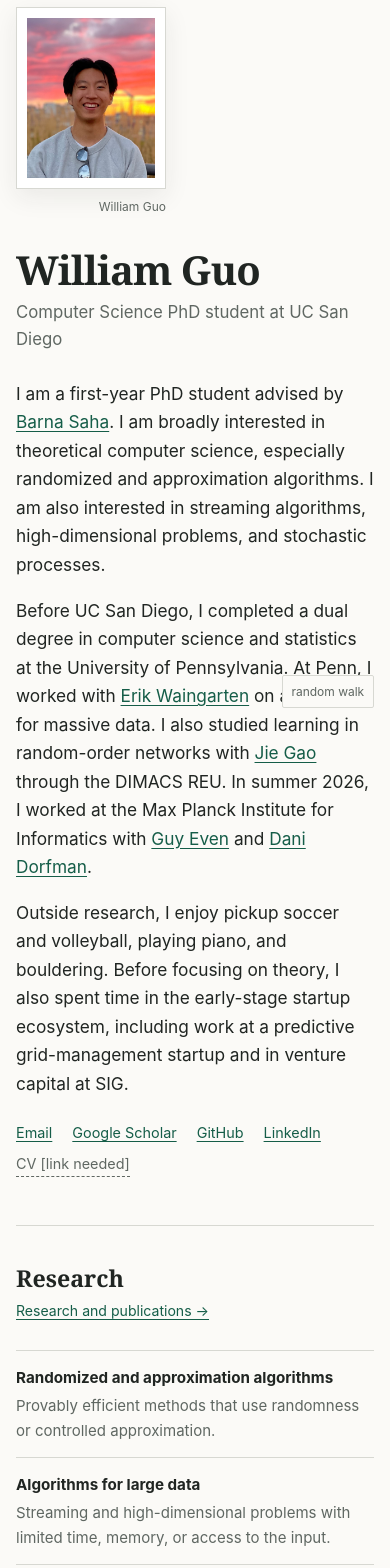
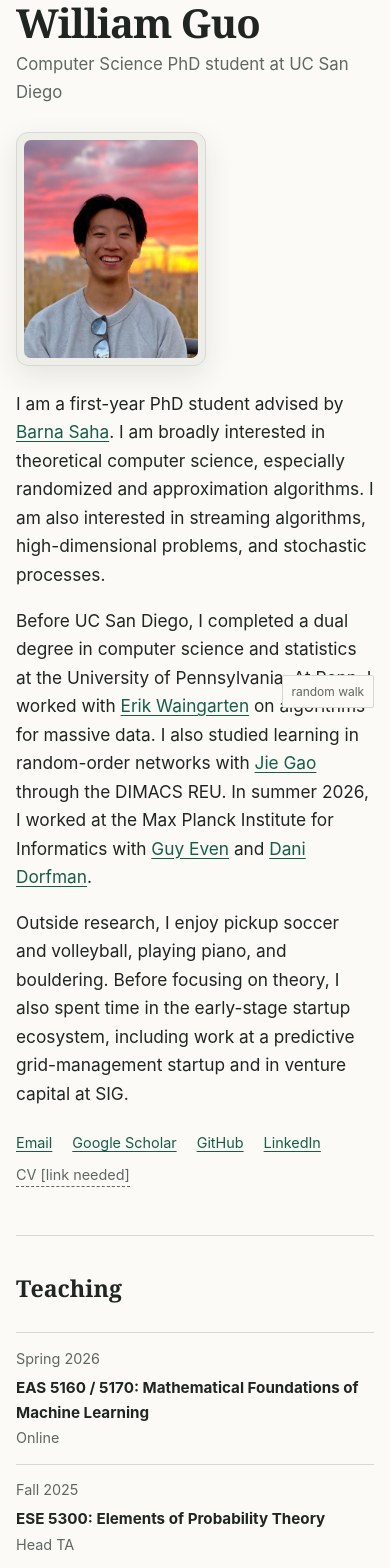
Before and after one commit to willdguo/willdguo.github.io, a React (Create React App) app: page / in a window 390 px wide. Shown: the part 120-1688 px from the top of the page. Built offline with nearby package versions, Linux system fonts and the light colour scheme.

Commit message:
Move teaching experience to homepage

```diff
--- a/src/App.css
+++ b/src/App.css
@@ -41,25 +41,25 @@ main, .site-header, .site-footer { position: relative; z-index: 1; }
 .menu-button span:not(.sr-only) { display: block; width: 23px; margin: 5px; border-top: 2px solid var(--ink); }
 
 .home-page { padding-block: 4.5rem 7rem; }
-.home-introduction { display: grid; grid-template-columns: minmax(0, 1fr) 230px; gap: clamp(2rem, 5vw, 4rem); align-items: start; padding-bottom: 4.5rem; }
-.home-copy { max-width: 720px; }
+.home-introduction { padding-bottom: 4.5rem; }
+.home-copy { max-width: 900px; }
 .home-copy h1 { margin: 0; font: 700 clamp(2.5rem, 6vw, 4.25rem)/1.08 Georgia, "Times New Roman", serif; letter-spacing: -.025em; }
 .home-role { margin: .45rem 0 1.6rem; color: var(--muted); font-size: 1.05rem; }
-.home-copy > p:not(.home-role) { max-width: 680px; font-size: 1.08rem; }
-.home-photo { width: 230px; margin: .4rem 0 0; }
-.photo-matte { padding: 10px; border: 1px solid var(--line); background: white; box-shadow: 0 8px 24px rgba(32, 37, 34, .08); }
-.photo-matte img { width: 100%; aspect-ratio: 4 / 5; object-fit: cover; object-position: center top; }
-.home-photo figcaption { margin-top: .45rem; color: var(--muted); font-size: .75rem; text-align: right; }
+.home-copy > p:not(.home-role) { font-size: 1.08rem; }
+.home-photo { float: right; width: 220px; margin: .35rem 0 1.25rem 2.5rem; padding: 7px; border: 1px solid var(--line); border-radius: 12px; background: #eeeee8; box-shadow: 0 10px 28px rgba(32, 37, 34, .1); }
+.home-photo img { width: 100%; aspect-ratio: 4 / 5; border-radius: 7px; object-fit: cover; object-position: center top; }
 .profile-links, .inline-links { display: flex; flex-wrap: wrap; gap: .5rem 1.25rem; margin-top: 1.4rem; font-size: .9rem; }
 .placeholder-link { color: var(--muted); border-bottom: 1px dashed var(--muted); }
 .home-section { padding: 3.2rem 0; border-top: 1px solid var(--line); }
 .section-heading { display: flex; justify-content: space-between; align-items: baseline; gap: 2rem; margin-bottom: 1.75rem; }
 .section-heading h2 { margin: 0; font: 700 1.45rem Georgia, "Times New Roman", serif; }
 .section-heading > a { font-size: .88rem; }
-.interest-list { margin: 0; padding: 0; list-style: none; border-top: 1px solid var(--line); }
-.interest-list li { display: grid; grid-template-columns: minmax(210px, .8fr) 1.5fr; gap: 2rem; padding: .85rem 0; border-bottom: 1px solid var(--line); }
-.interest-list strong { font-size: .95rem; }
-.interest-list span { color: var(--muted); font-size: .94rem; }
+.teaching-list { margin: 0; padding: 0; list-style: none; border-top: 1px solid var(--line); }
+.teaching-list li { display: grid; grid-template-columns: 150px 1fr; gap: 2rem; padding: .85rem 0; border-bottom: 1px solid var(--line); }
+.teaching-list time { color: var(--muted); font-size: .9rem; }
+.teaching-list strong, .teaching-list span { display: block; }
+.teaching-list strong { font-size: .95rem; }
+.teaching-list span { margin-top: .1rem; color: var(--muted); font-size: .9rem; }
 .home-publication { display: grid; grid-template-columns: 80px 1fr; gap: 1.5rem; }
 .home-publication h3 { margin: 0 0 .4rem; font: 700 1.25rem Georgia, "Times New Roman", serif; }
 .home-publication p { margin: .15rem 0; }
@@ -142,8 +142,7 @@ main, .site-header, .site-footer { position: relative; z-index: 1; }
   .site-nav { display: none; position: absolute; top: 72px; right: 0; left: 0; flex-direction: column; align-items: stretch; gap: 0; padding: .75rem 1.5rem 1.25rem; border-bottom: 1px solid var(--line); background: var(--paper); }
   .site-nav.is-open { display: flex; }
   .site-nav a { padding: .65rem 0; }
-  .home-introduction { grid-template-columns: 1fr 170px; gap: 2rem; }
-  .home-photo { width: 170px; }
+  .home-photo { width: 190px; margin-left: 2rem; }
   .about-layout { grid-template-columns: 180px 1fr; gap: 2.5rem; }
   .two-column { grid-template-columns: 1fr; gap: 1rem; }
   .callout { align-items: flex-start; flex-direction: column; }
@@ -152,12 +151,12 @@ main, .site-header, .site-footer { position: relative; z-index: 1; }
 @media (max-width: 560px) {
   .page-shell, .nav-shell, .site-footer { width: min(calc(100% - 2rem), var(--max-width)); }
   .home-page, .interior-page { padding-block: 3rem 5rem; }
-  .home-introduction { grid-template-columns: 1fr; padding-bottom: 3rem; }
-  .home-photo { grid-row: 1; width: 150px; }
+  .home-introduction { padding-bottom: 3rem; }
+  .home-photo { float: none; width: min(190px, 60vw); margin: 1.25rem 0 1.5rem; }
   .home-section { padding: 2.25rem 0; }
   .section-heading { align-items: flex-start; flex-direction: column; gap: .3rem; }
   .home-publication, .news-list li, .publication, .timeline article { grid-template-columns: 1fr; gap: .25rem; }
-  .interest-list li, .research-interests > div { grid-template-columns: 1fr; gap: .25rem; }
+  .teaching-list li, .research-interests > div { grid-template-columns: 1fr; gap: .25rem; }
   .about-layout, .topic-grid, .project-grid, .contact-card { grid-template-columns: 1fr; }
   .about-photo { max-width: 180px; }
   .topic-grid article:nth-child(odd) { border-right: 0; }
--- a/src/App.js
+++ b/src/App.js
@@ -4,13 +4,11 @@ import './App.css';
 import RandomWalkBackground from './components/RandomWalkBackground';
 import Home from './pages/Home';
 import Research from './pages/Research';
-import Teaching from './pages/Teaching';
 import Projects from './pages/Projects';
 import PageNotFound from './components/PageNotFound';
 
 const navItems = [
   ['Research', '/research'],
-  ['Teaching', '/teaching'],
   ['Projects / Notes', '/projects'],
 ];
 
@@ -72,7 +70,6 @@ export default function App() {
           <Route path="/" element={<Home />} />
           <Route path="/home" element={<Home />} />
           <Route path="/research" element={<Research />} />
-          <Route path="/teaching" element={<Teaching />} />
           <Route path="/projects" element={<Projects />} />
           <Route path="*" element={<PageNotFound />} />
         </Routes>
--- a/src/pages/Home.js
+++ b/src/pages/Home.js
@@ -4,6 +4,12 @@ import publications from '../data/publications';
 
 export default function Home() {
   const paper = publications[0];
+  const teaching = [
+    { term: 'Spring 2026', code: 'EAS 5160 / 5170', course: 'Mathematical Foundations of Machine Learning', detail: 'Online' },
+    { term: 'Fall 2025', code: 'ESE 5300', course: 'Elements of Probability Theory', detail: 'Head TA' },
+    { term: 'Spring 2025', code: 'CIS 3200', course: 'Introduction to Algorithms', detail: 'Head of Homework Committee' },
+    { term: 'Spring & Fall 2024', code: 'CIS 1600', course: 'Discrete Math', detail: 'Head of Homework Committee' },
+  ];
 
   return (
     <div className="page-shell home-page">
@@ -11,6 +17,9 @@ export default function Home() {
         <div className="home-copy">
           <h1>William Guo</h1>
           <p className="home-role">Computer Science PhD student at UC San Diego</p>
+          <figure className="home-photo">
+            <img src={profile} alt="William Guo" />
+          </figure>
           <p>
             I am a first-year PhD student advised by{' '}
             <a href="https://barnasaha.net/" target="_blank" rel="noreferrer">Barna Saha</a>.
@@ -41,21 +50,19 @@ export default function Home() {
             <span className="placeholder-link" title="A current CV has not been supplied">CV [link needed]</span>
           </div>
         </div>
-        <figure className="home-photo">
-          <div className="photo-matte"><img src={profile} alt="William Guo" /></div>
-          <figcaption>William Guo</figcaption>
-        </figure>
       </section>
 
-      <section className="home-section" aria-labelledby="research-heading">
+      <section className="home-section" aria-labelledby="teaching-heading">
         <div className="section-heading">
-          <h2 id="research-heading">Research</h2>
-          <Link to="/research">Research and publications →</Link>
+          <h2 id="teaching-heading">Teaching</h2>
         </div>
-        <ul className="interest-list">
-          <li><strong>Randomized and approximation algorithms</strong><span>Provably efficient methods that use randomness or controlled approximation.</span></li>
-          <li><strong>Algorithms for large data</strong><span>Streaming and high-dimensional problems with limited time, memory, or access to the input.</span></li>
-          <li><strong>Stochastic processes</strong><span>Earlier work in online learning and sequential learning in networks.</span></li>
+        <ul className="teaching-list">
+          {teaching.map(({ term, code, course, detail }) => (
+            <li key={`${term}-${code}`}>
+              <time>{term}</time>
+              <div><strong>{code}: {course}</strong><span>{detail}</span></div>
+            </li>
+          ))}
         </ul>
       </section>
 
--- a/src/pages/Teaching.js
+++ /dev/null
@@ -1,6 +0,0 @@
-const roles = [
-  ['Fall 2025', 'ESE 5300', 'Elements of Probability Theory', 'Head TA'],
-  ['Spring 2025', 'CIS 3200', 'Introduction to Algorithms', 'Head of Homework Committee'],
-  ['Spring & Fall 2024', 'CIS 1600', 'Discrete Math', 'Head of Homework Committee'],
-];
-export default function Teaching() { return <div className="page-shell interior-page narrow-page"><header className="page-heading"><p className="eyebrow">Teaching</p><h1>Learning by explaining.</h1><p>I care about helping students build intuition first, then giving that intuition a precise mathematical shape.</p></header><section className="timeline" aria-label="Teaching experience">{roles.map(([term, code, name, role]) => <article key={code}><p className="timeline-date">{term}</p><div><p className="card-label">{code}</p><h2>{name}</h2><p>{role} · University of Pennsylvania</p></div></article>)}</section></div>; }
```
Also changed, not shown: 2 other files (tests, documents, lock files or other folders).
